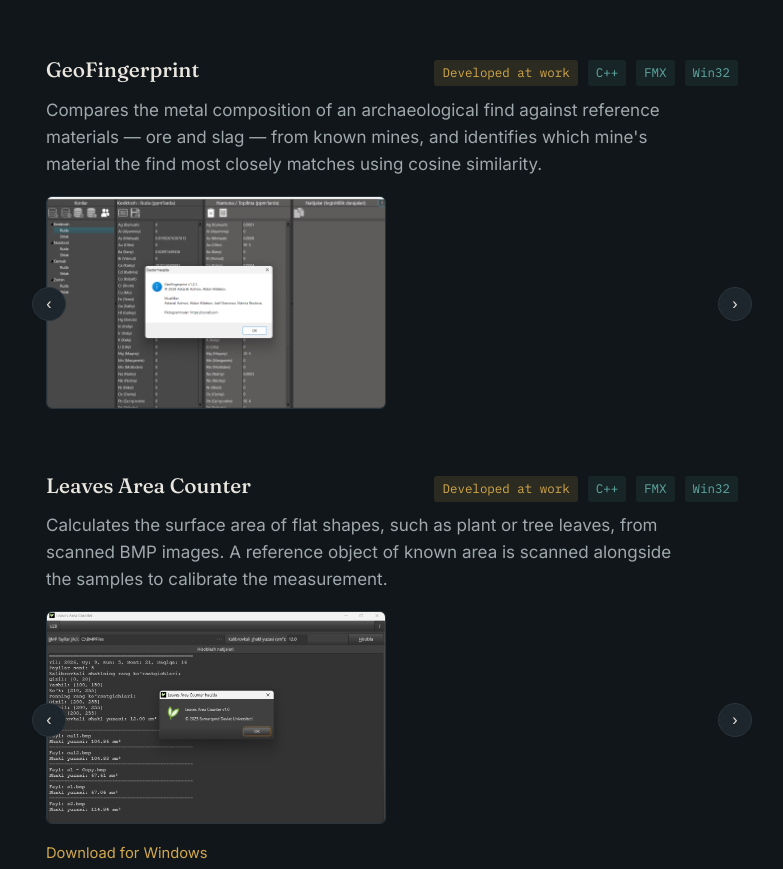
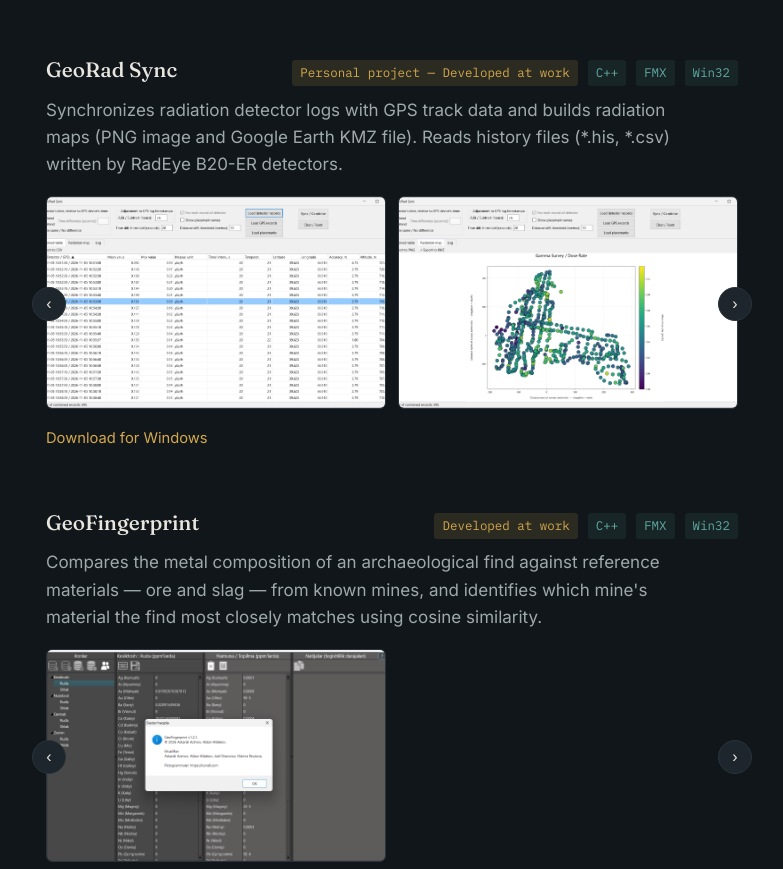
Before and after one commit to askarali82/askarali82.github.io, a plain HTML site: page index.html in a window 1280 px wide. Shown: the part 2717-3586 px from the top of the page, without its empty margins (248-1031 px from the left). Drawn offline with Linux system fonts and the light colour scheme.

Commit message:
Add project GeoRad Sync

```diff
--- a/index.html
+++ b/index.html
@@ -404,6 +404,27 @@
 
     <div class="project">
       <div class="project-head">
+        <h3>GeoRad Sync</h3>
+        <div class="tags"><span class="tag-type">Personal project — Developed at work</span><span class="tag">C++</span><span class="tag">FMX</span><span class="tag">Win32</span></div>
+      </div>
+      <p class="project-desc">Synchronizes radiation detector logs with GPS track data and builds radiation maps (PNG image and Google Earth KMZ file). Reads history files (*.his, *.csv) written by RadEye B20-ER detectors.</p>
+
+      <div class="carousel-wrap">
+        <button class="carousel-btn prev" aria-label="Previous screenshot" data-target="svd-carousel">‹</button>
+        <div class="carousel" id="svd-carousel">
+          <div class="slide"><img src="images/georadsync1.png" alt="GeoRad Sync screenshot 1"></div>
+          <div class="slide"><img src="images/georadsync2.png" alt="GeoRad Sync screenshot 2"></div>
+        </div>
+        <button class="carousel-btn next" aria-label="Next screenshot" data-target="svd-carousel">›</button>
+      </div>
+
+	  <div class="project-links">
+        <a href="https://github.com/askarali82/askarali82.github.io/releases/download/tools/GeoRadSync-v1.0.0.zip" target="_blank" rel="noopener">Download for Windows</a>
+      </div>
+    </div>
+
+    <div class="project">
+      <div class="project-head">
         <h3>GeoFingerprint</h3>
         <div class="tags"><span class="tag-type">Developed at work</span><span class="tag">C++</span><span class="tag">FMX</span><span class="tag">Win32</span></div>
       </div>
```
Also changed, not shown: images/georadsync1.png (added), images/georadsync2.png (added).
